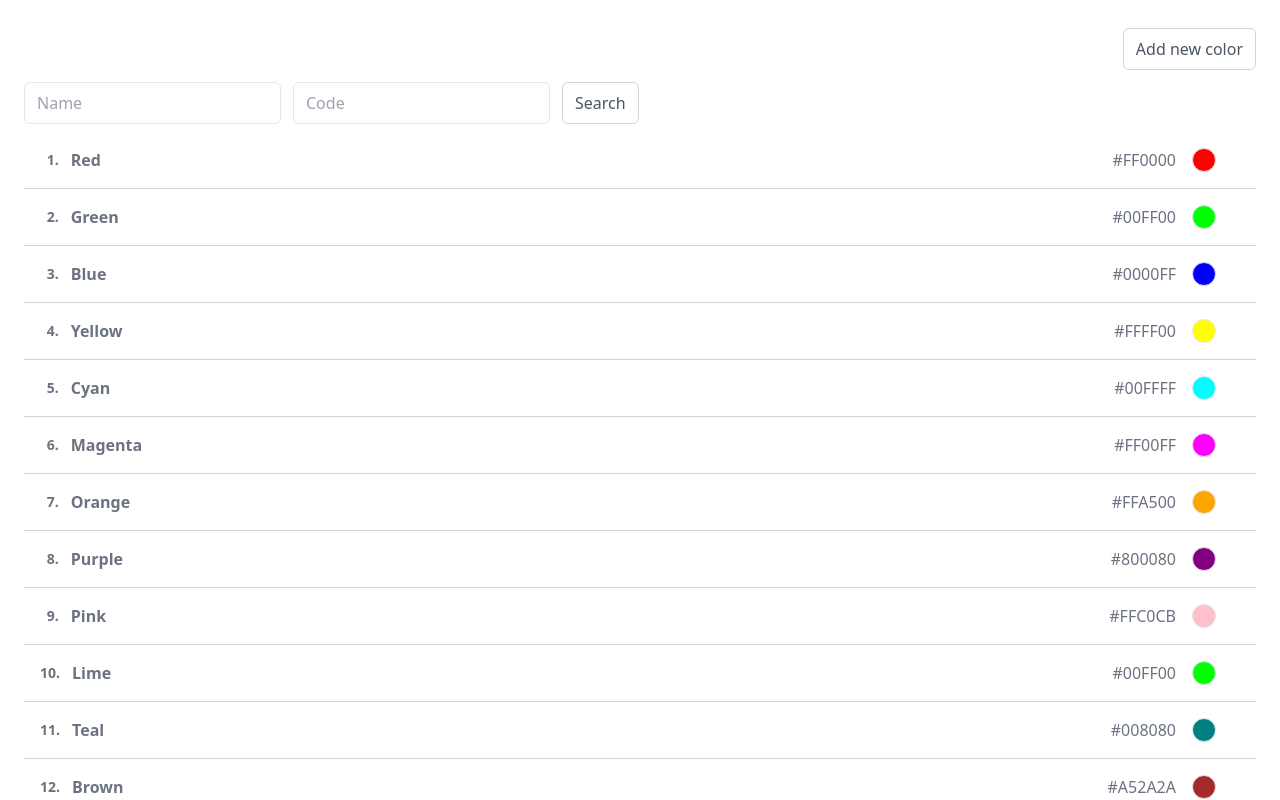
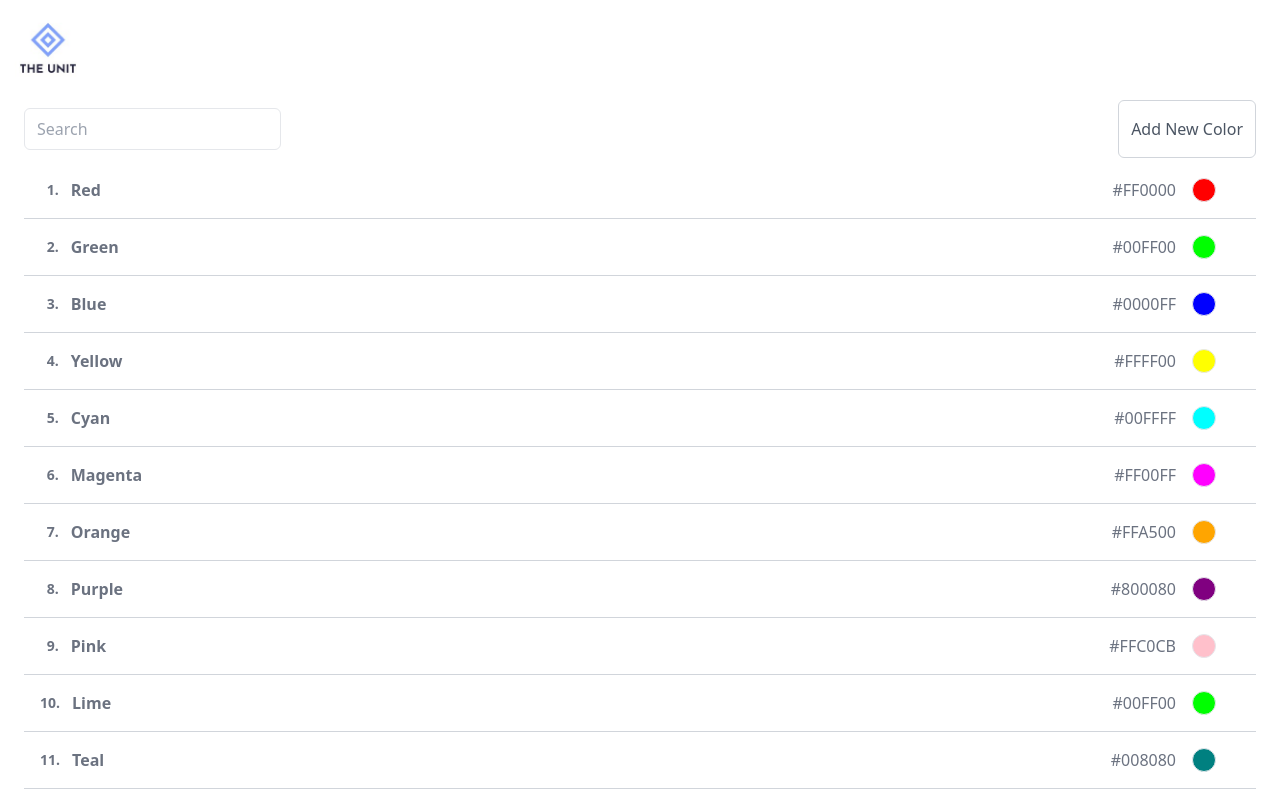
Before and after one commit to Sone996/the-unit, a React (Create React App) app: page / in a window 1280 px wide. Built offline with nearby package versions, Linux system fonts and the light colour scheme; what @fortawesome/fontawesome would draw is missing.

Commit message:
feat: change filters and add logo

```diff
--- a/src/clietStore/appModule/AppStore.tsx
+++ b/src/clietStore/appModule/AppStore.tsx
@@ -33,8 +33,7 @@ export class AppStore {
     { id: "20", name: "Gray", hash: "#808080" },
   ];
   colorFilters: IColorFilters = {
-    name: "",
-    hash: "",
+    searchQuery: "",
   };
   // END :: STATE
 
@@ -50,13 +49,13 @@ export class AppStore {
     return this.colors;
   }
   get filteredColors(): IColor[] {
-    const { name, hash } = this.colorFilters;
+    const { searchQuery } = this.colorFilters;
     return this.colors.filter((color) => {
-      const isNameMatch =
-        !name || color.name.toLowerCase().includes(name.toLowerCase());
-      const isHashMatch =
-        !hash || color.hash.toLowerCase().includes(hash.toLowerCase());
-      return isNameMatch && isHashMatch;
+      const lowercaseSearchQuery = searchQuery.toLowerCase();
+      return (
+        color.name.toLowerCase().includes(lowercaseSearchQuery) ||
+        color.hash.toLowerCase().includes(lowercaseSearchQuery)
+      );
     });
   }
   // END :: COMPUTED
@@ -88,9 +87,9 @@ export class AppStore {
       };
     });
   };
-  setColorFilters = (filters: { name: string; hash: string }) => {
+  setColorFilters = (searchQuery: string) => {
     runInAction(() => {
-      this.colorFilters = filters;
+      this.colorFilters.searchQuery = searchQuery;
     });
   };
   // END :: ACTIONS
--- a/src/components/filters/colorFilters.tsx
+++ b/src/components/filters/colorFilters.tsx
@@ -1,49 +1,27 @@
 import { FC, useState } from "react";
 import { observer } from "mobx-react-lite";
 import { RootStore } from "../../clietStore";
-import { FontAwesomeIcon } from '@fortawesome/react-fontawesome'
 
 const ColorFilters: FC = observer(() => {
   const { appStore } = RootStore();
-  const [form, setForm] = useState({ name: "", hash: "" });
+  const [searchQuery, setSearchQuery] = useState("");
 
   const inputChangeHandler = (event: React.ChangeEvent<HTMLInputElement>) => {
-    setForm({
-      ...form,
-      [event.target.name]: event.target.value,
-    });
-  };
-
-  const applyFilters = () => {
-    appStore.setColorFilters(form);
+    const { value } = event.target;
+    setSearchQuery(value);
+    appStore.setColorFilters(value);
   };
 
   return (
-    <div className="flex flex-col justify-start md:flex-row py-2 gap-3 text-gray-600">
-      <input
-        type="text"
-        autoComplete="off"
-        className="input mb-2 md:mb-0"
-        name="name"
-        placeholder="Name"
-        value={form.name}
-        onChange={inputChangeHandler}
-      />
+    <div className="flex py-2 text-gray-600">
       <input
         type="text"
         autoComplete="off"
         className="input"
-        name="hash"
-        placeholder="Code"
-        value={form.hash}
+        placeholder="Search"
+        value={searchQuery}
         onChange={inputChangeHandler}
       />
-      <button
-        className="button font-bold items-center mt-2 md:mt-0 border border-gray-300 cursor-pointer"
-        onClick={applyFilters}
-      >
-        <FontAwesomeIcon icon="search" className="mr-1"/> Search
-      </button>
     </div>
   );
 });
--- a/src/pages/List.tsx
+++ b/src/pages/List.tsx
@@ -5,7 +5,7 @@ import { IColor } from "../types/types";
 import { observer } from "mobx-react-lite";
 import { RootStore } from "../clietStore";
 import SingleColor from "../components/listComponents/SingleColor";
-import { FontAwesomeIcon } from '@fortawesome/react-fontawesome'
+import { FontAwesomeIcon } from "@fortawesome/react-fontawesome";
 
 const List: FC = observer(() => {
   const { appStore } = RootStore();
@@ -17,19 +17,23 @@ const List: FC = observer(() => {
   return (
     <div className="relative h-full w-full">
       <Scroll>
-        <div className="antialiased bg-white text-gray-900 font-sans p-6">
+        <div className="flex w-full">
+          <img src="/Logo.jpeg" alt="Logo" className="w-24 h-auto mr-4" />
+        </div>
+        <div className="antialiased bg-white text-gray-900 font-sans p-6 pt-0">
           <div className="container mx-auto">
-            <div className="flex py-1 w-full justify-end">
+            <div className="flex py-1 w-full justify-between">
+              <ColorFilters />
               <button
                 className="button text-gray-600 font-bold items-center border border-gray-300 cursor-pointer"
-                data-test='add-color'
+                data-test="add-color"
                 onClick={addColor}
               >
-                <FontAwesomeIcon icon="plus-circle" className="mr-1" /> Add new color
+                <FontAwesomeIcon icon="plus-circle" className="mr-1" /> Add New
+                Color
               </button>
             </div>
 
-            <ColorFilters />
             <div className="flex flex-wrap">
               {appStore.filteredColors.length === 0 ? (
                 <div>No matching colors</div>
--- a/src/types/types.ts
+++ b/src/types/types.ts
@@ -34,6 +34,5 @@
   }
 
   export interface IColorFilters {
-    name: string,
-    hash: string
+    searchQuery: string,
   }
```
Also changed, not shown: public/Logo.jpeg (added).
